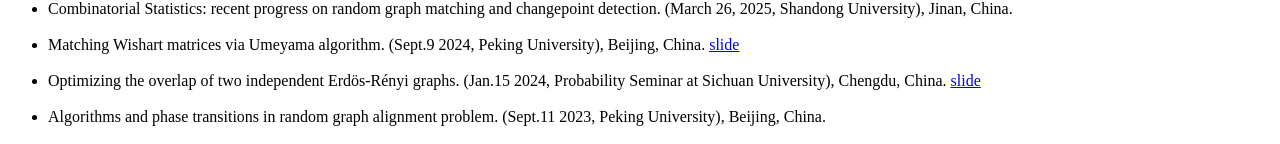
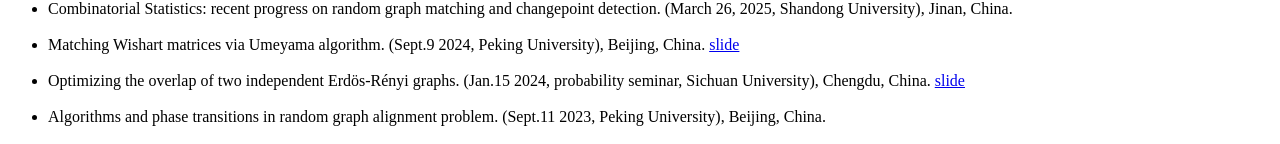
Before and after one commit to ShuyangGong/ShuyangGong.github.io, a plain HTML site: page index.html in a window 1280 px wide. Shown: the part 1276-1420 px from the top of the page. Drawn offline with Linux system fonts and the light colour scheme.

Commit message:
Update index.html

```diff
--- a/index.html
+++ b/index.html
@@ -71,7 +71,7 @@ Email address: lastnamefirstname at stu dot pku dot edu dot cn (you can cc gongs
 
   </li><li>Matching Wishart matrices via Umeyama algorithm. (Sept.9 2024, Peking University), Beijing, China. <a href="https://shuyanggong.github.io/talk9.9_24.pdf"> slide </a> <br><br>
 
-  </li><li>Optimizing the overlap of two independent Erdös-Rényi graphs. (Jan.15 2024, Probability Seminar at Sichuan University), Chengdu, China. <a href="https://shuyanggong.github.io/Jan24SCU.pdf"> slide </a> <br><br>
+  </li><li>Optimizing the overlap of two independent Erdös-Rényi graphs. (Jan.15 2024, probability seminar, Sichuan University), Chengdu, China. <a href="https://shuyanggong.github.io/Jan24SCU.pdf"> slide </a> <br><br>
 
   </li><li>Algorithms and phase transitions in random graph alignment problem. (Sept.11 2023, Peking University), Beijing, China. <br><br>
 
```
